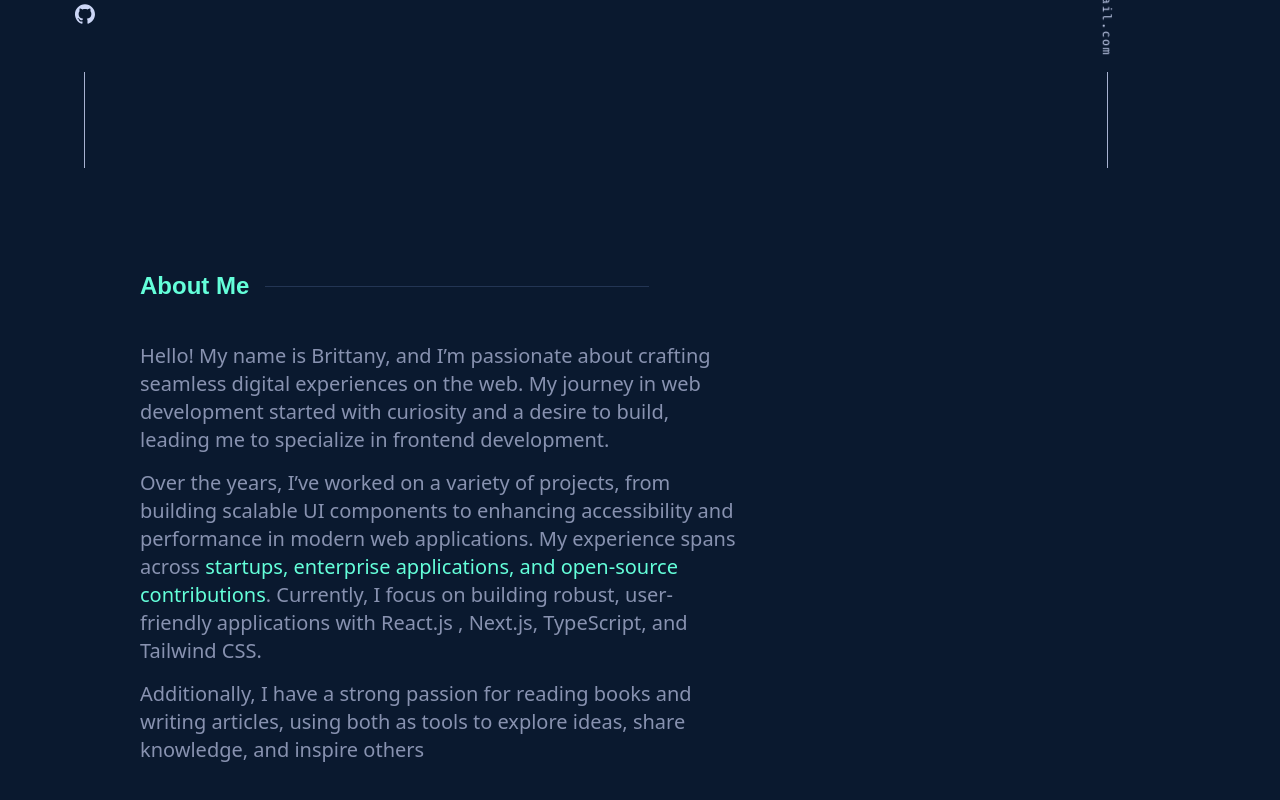
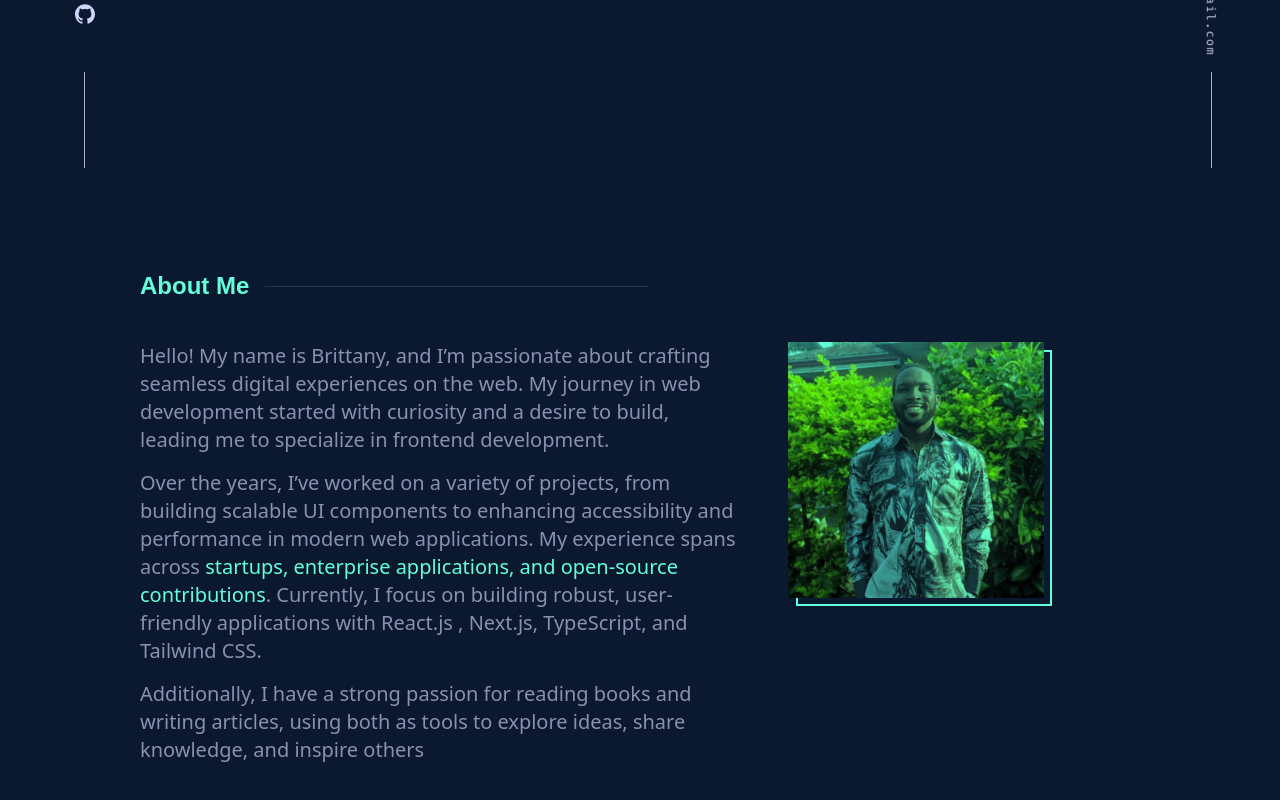
Before and after one commit to Fomonyuytar-Joseph/portfolio-website, a Next.js app: page / in a window 1280 px wide. Shown: the part 632-1432 px from the top of the page. Built offline with nearby package versions, Linux system fonts and the light colour scheme.

Commit message:
add about me section

```diff
--- a/src/components/molecules/emailHandle/emailHandle.atom.tsx
+++ b/src/components/molecules/emailHandle/emailHandle.atom.tsx
@@ -3,7 +3,7 @@ import React from "react";
 
 const EmailHandle = () => {
   return (
-    <div className="fixed bottom-0 right-[72px] flex flex-col items-center space-y-6 text-white">
+    <div className="fixed bottom-0 right-[-32px] flex flex-col items-center space-y-6 text-white">
       <Link
         href="https://www.linkedin.com/in/fomonyuytar-joseph"
         className="hover:text-secondary-green rotate-90 mb-[85px] font-fira text-xs tracking-widest text-tertiary-lightest-slate"
--- a/src/components/organisms/aboutMe/aboutMeSection.organism.tsx
+++ b/src/components/organisms/aboutMe/aboutMeSection.organism.tsx
@@ -1,16 +1,19 @@
 import HeadingBannerAtom from "@/components/atoms/headingBanner/headingBanner.atom";
+import { images } from "@/lib/assets/images";
+import Image from "next/image";
 import React from "react";
 
 const AboutMeSectionOrganism = () => {
   return (
     <div>
       <HeadingBannerAtom text="About Me" />
+      <div className="w-full flex flex-col lg:flex-row gap-12 ">
         <div className="text-tertiary-slate text-xl font-sans max-w-[600px] font-normal">
           <p className="mb-[15px]">
-          Hello! My name is Brittany, and I’m passionate about crafting seamless
-          digital experiences on the web. My journey in web development started
-          with curiosity and a desire to build, leading me to specialize in
-          frontend development.
+            Hello! My name is Brittany, and I’m passionate about crafting
+            seamless digital experiences on the web. My journey in web
+            development started with curiosity and a desire to build, leading me
+            to specialize in frontend development.
           </p>
           <p className="mb-[15px]">
             Over the years, I’ve worked on a variety of projects, from building
@@ -28,6 +31,26 @@ const AboutMeSectionOrganism = () => {
             inspire others
           </p>
         </div>
+
+        <div className="relative group w-64 h-64">
+          {/* Inner border behind image */}
+          <div className="absolute -bottom-2 -right-2 w-full h-full border-2 border-secondary-green  group-hover:opacity-100  transition-transform duration-300 group-hover:translate-x-2 group-hover:translate-y-2"></div>
+
+          {/* Image Wrapper */}
+          <div className="relative w-64 h-64 overflow-hidden transition-transform duration-300 group-hover:-translate-y-2 group-hover:-translate-x-2">
+            {/* Original Image */}
+            <Image
+              src={images.joseph}
+              alt="Profile"
+              objectFit="cover"
+              className="transition duration-300 "
+            />
+
+            {/* Green Overlay */}
+            <div className="absolute inset-0 bg-secondary-green mix-blend-multiply transition-opacity duration-300 opacity-100 group-hover:opacity-0 "></div>
+          </div>
+        </div>
+      </div>
     </div>
   );
 };
--- /dev/null
+++ b/src/lib/assets/images.tsx
@@ -0,0 +1,5 @@
+import joseph from "../../../public/joseph.jpg";
+
+export const images = {
+  joseph,
+};
```
Also changed, not shown: public/joseph.jpg (added). Lines whose indentation alone changed are shown as unchanged.
